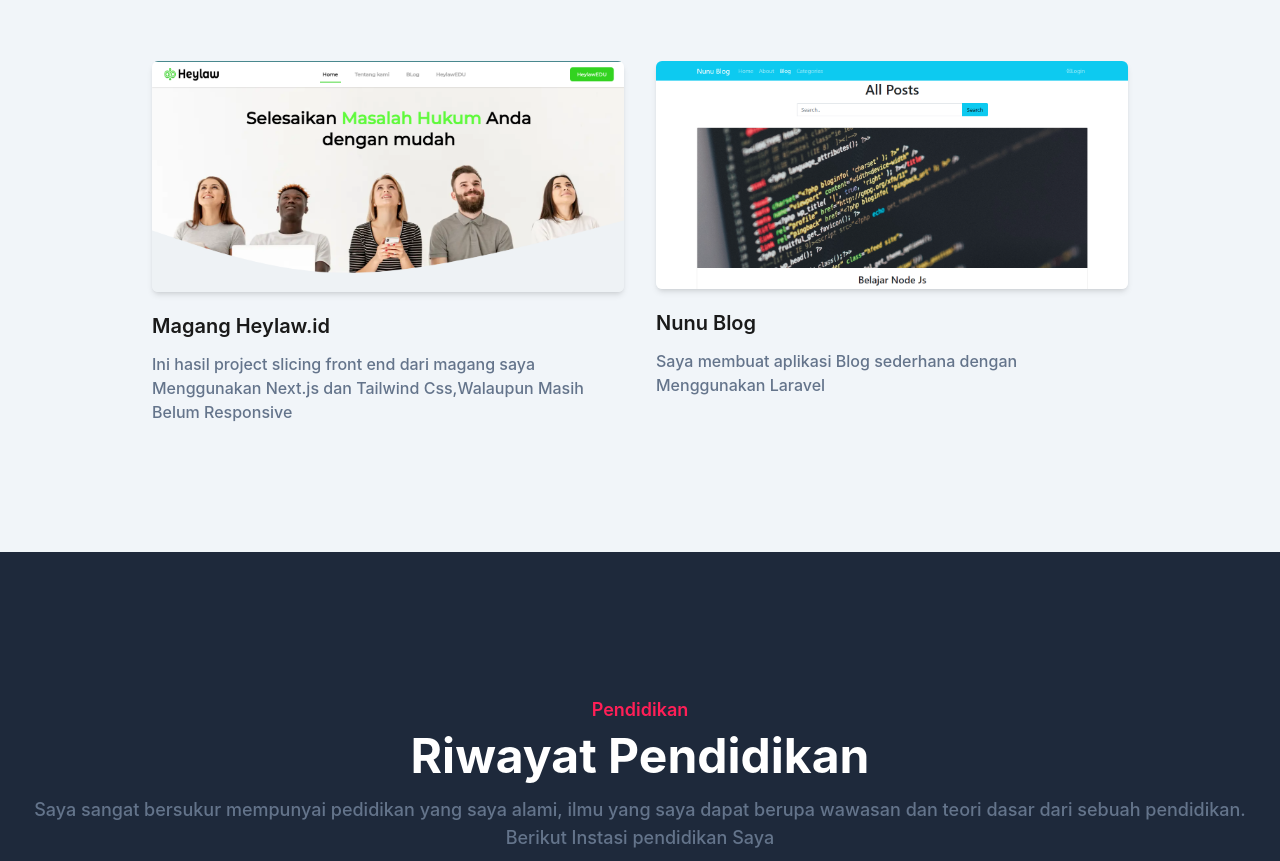
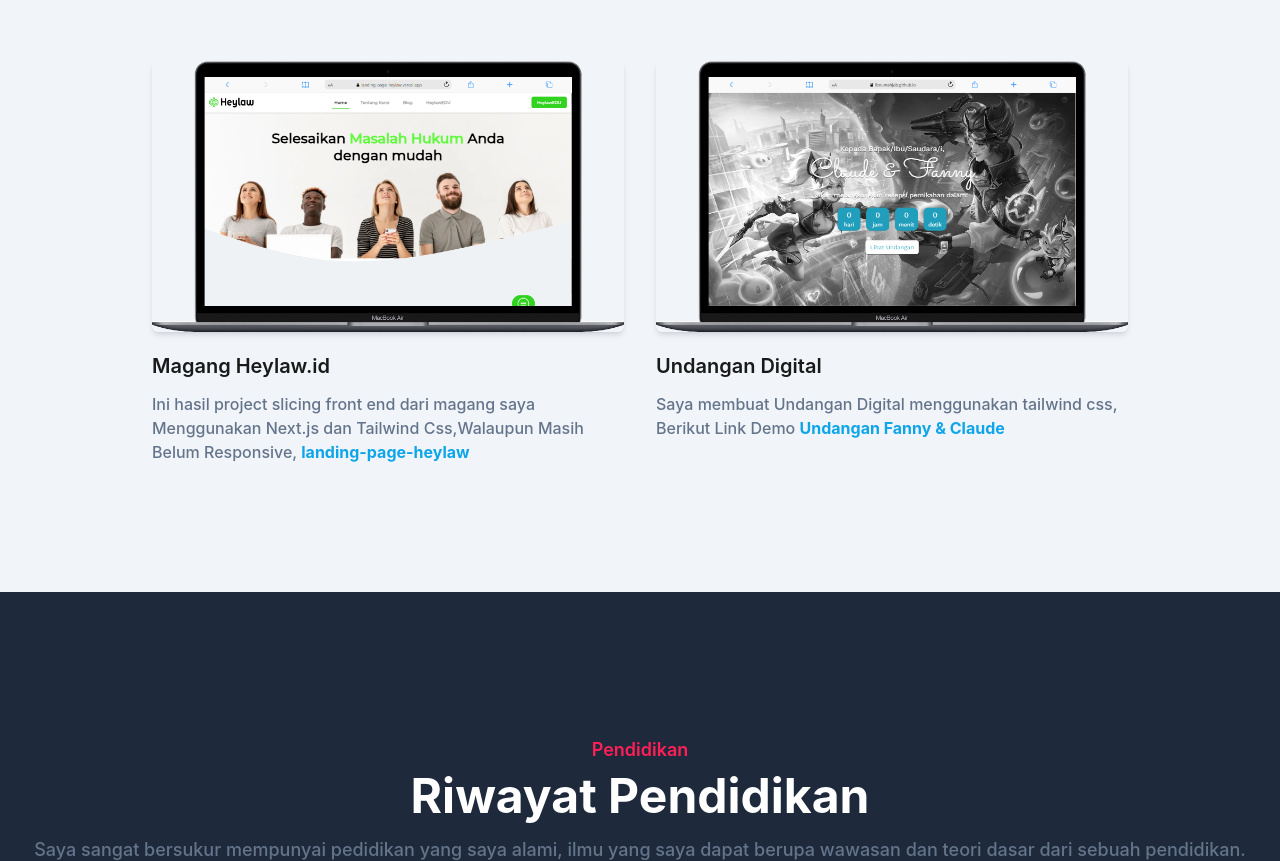
Before and after one commit to IbnuMahjub/ibnumahjubv2, a website: page index.html in a window 1280 px wide. Shown: the part 2106-2967 px from the top of the page. Drawn offline with Linux system fonts and the light colour scheme.

Commit message:
nambah link porto 2 biji

```diff
--- a/index.html
+++ b/index.html
@@ -230,19 +230,28 @@
         </div>
         <div class="mb-12 p-4 md:w-1/2">
           <div class="overflow-hidden rounded-md shadow-md">
-            <img src="dist/img/portfolio/magang.png" alt="Technical Documentation" width="w-full" />
+            <a href="https://landing-page-heylaw.vercel.app/" target="_blank">
+              <img src="dist/img/portfolio/heylaw.png" alt="Technical Documentation" width="w-full" />
+            </a>
           </div>
           <h3 class="mt-5 mb-3 text-xl font-semibold text-dark dark:text-white">Magang Heylaw.id</h3>
           <p class="text-base font-medium text-secondary">Ini hasil project slicing front end dari magang saya
-            Menggunakan Next.js dan Tailwind Css,Walaupun Masih Belum Responsive</p>
+            Menggunakan Next.js dan Tailwind Css,Walaupun Masih Belum Responsive, <a
+              href="https://landing-page-heylaw.vercel.app/" target="_blank"
+              class="font-bold text-sky-500">landing-page-heylaw</a></p>
         </div>
         <div class="mb-12 p-4 md:w-1/2">
           <div class="overflow-hidden rounded-md shadow-md">
-            <img src="dist/img/portfolio/pagesblog.png" alt="Tribute Page" width="w-full" />
+            <a href="https://ibnumahjub.github.io/UndanganDigital/" target="_blank">
+              <img src="dist/img/portfolio/undangan.png" alt="Tribute Page" width="w-full" />
+            </a>
           </div>
-          <h3 class="mt-5 mb-3 text-xl font-semibold text-dark dark:text-white">Nunu Blog</h3>
-          <p class="text-base font-medium text-secondary">Saya membuat aplikasi Blog sederhana dengan Menggunakan
-            Laravel</p>
+          <h3 class="mt-5 mb-3 text-xl font-semibold text-dark dark:text-white">Undangan Digital</h3>
+          <p class="text-base font-medium text-secondary">Saya membuat Undangan Digital menggunakan tailwind css,
+            Berikut Link Demo <a href="https://ibnumahjub.github.io/UndanganDigital/" target="_blank"
+              class="font-bold text-sky-500">Undangan
+              Fanny & Claude</a>
+          </p>
         </div>
       </div>
     </div>
```
Also changed, not shown: dist/img/portfolio/heylaw.png (added), dist/img/portfolio/undangan.png (added).
